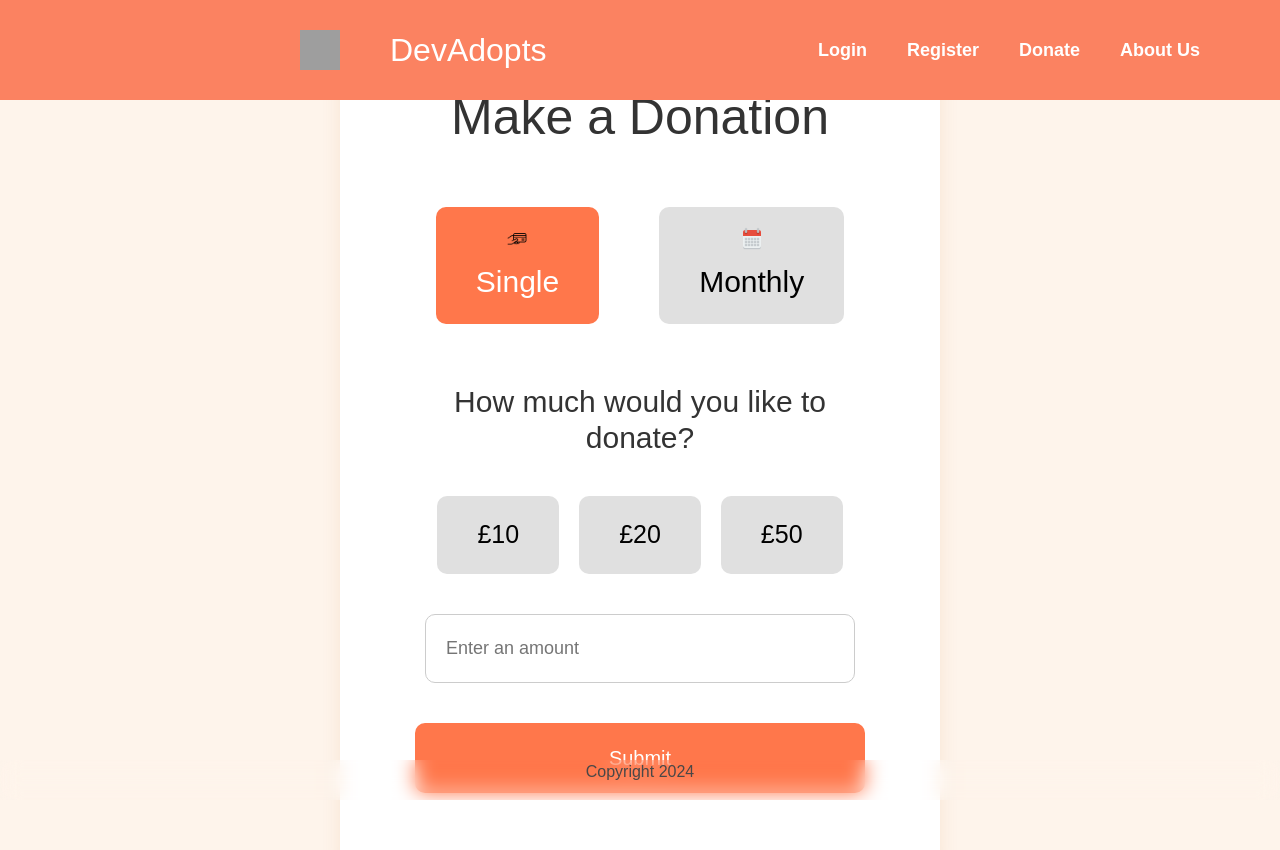
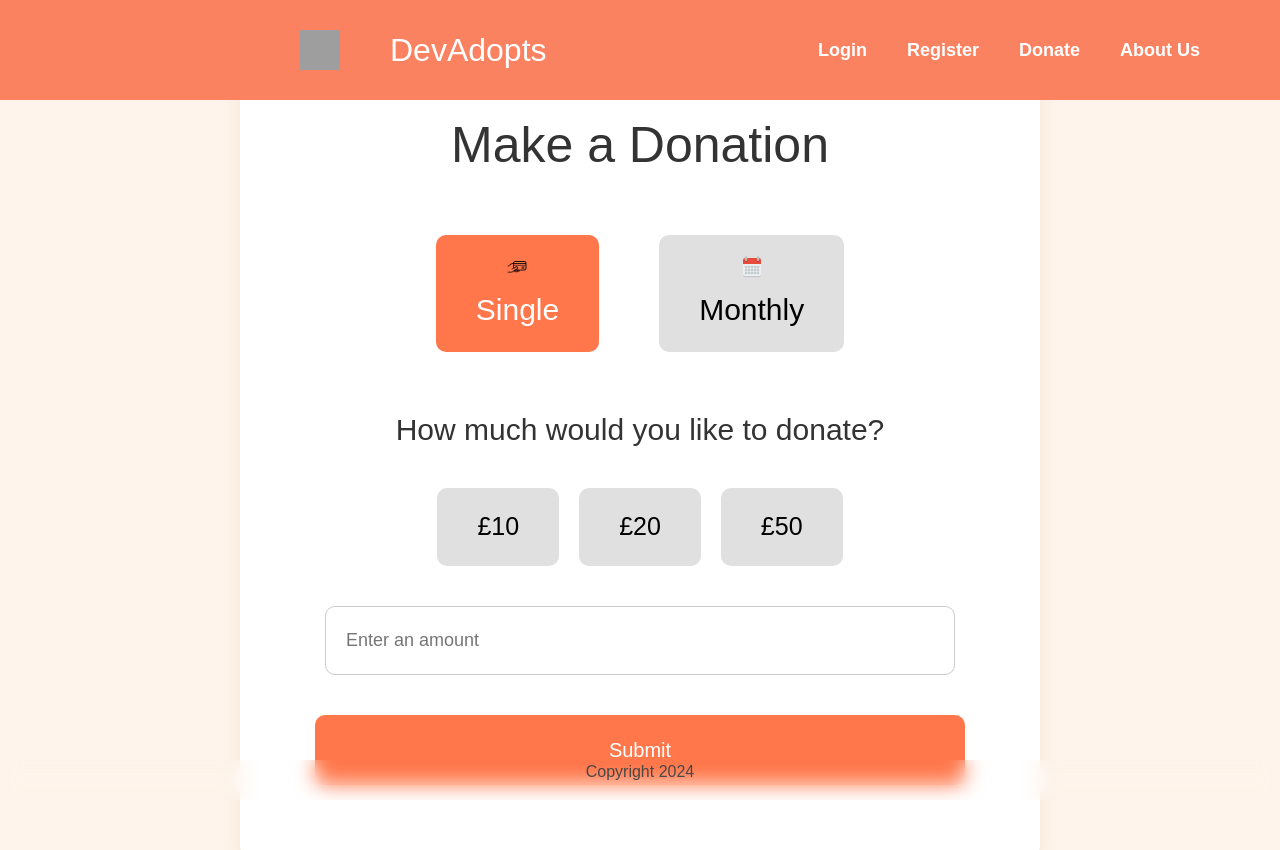
Before and after one commit to thenushan123/DevAdopts-frontend, a React (Vite) app in the folder devadopts-project/: page /Donate in a window 1280 px wide. Built offline with nearby package versions, Linux system fonts and the light colour scheme; no server answers; grey boxes are pictures that could not be loaded.

Commit message:
donate fix

```diff
--- a/devadopts-project/src/pages/DonatePage/DonatePage.css
+++ b/devadopts-project/src/pages/DonatePage/DonatePage.css
@@ -13,7 +13,8 @@
   border-radius: 15px;
   box-shadow: 0 8px 20px rgba(197, 94, 10, 0.1);
   text-align: center;
-  width: 600px;
+  width: 800px;
+  margin-bottom: -20px;
 }
 
 .donate-title {
```
